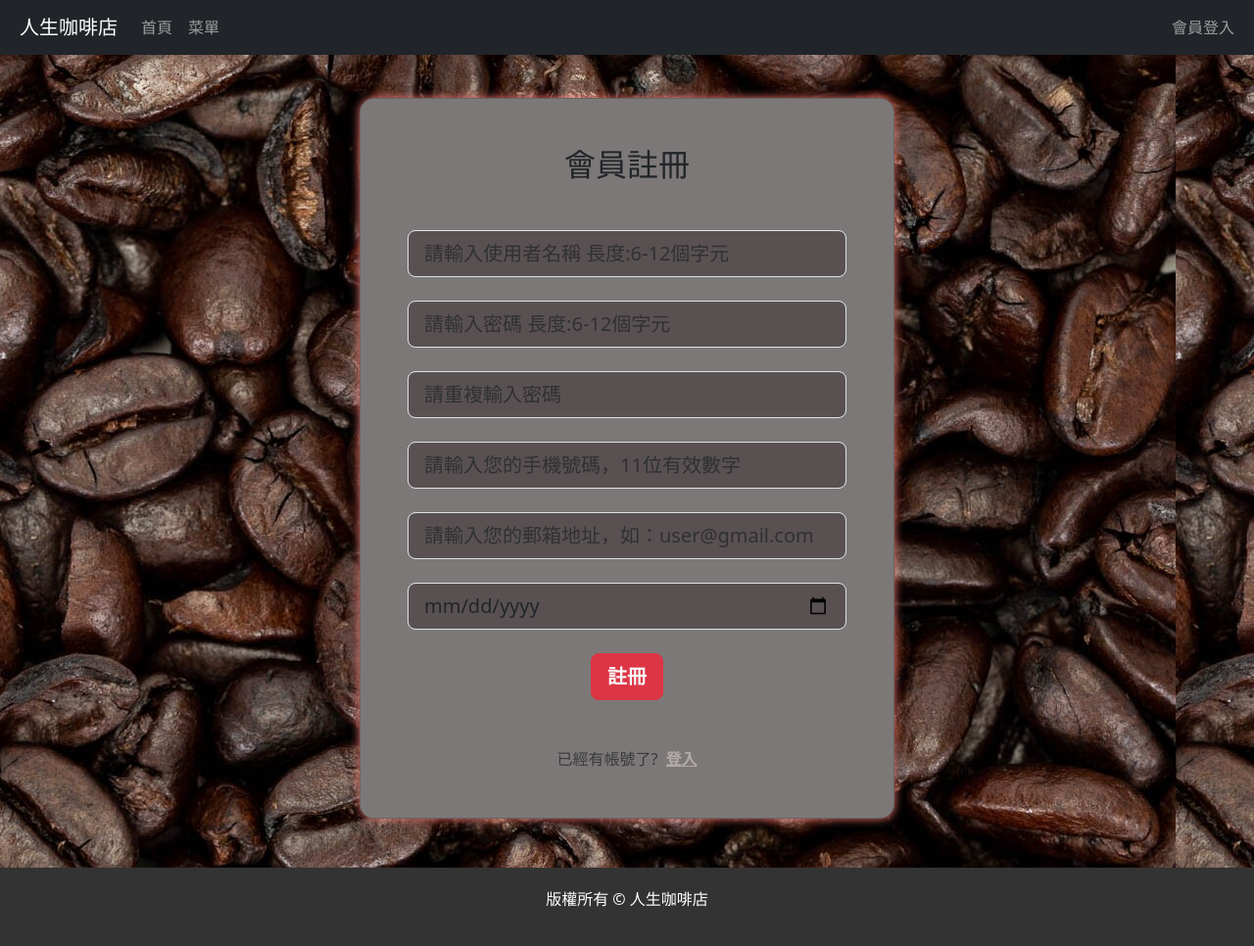
After one commit to DennisHsuan/interview_project, a Django app: page /useradd/ in a window 1280 px wide. The commit adds this page. Shown: the whole page at 98% size. Run offline with Django 4.2, Linux system fonts and the light colour scheme.

Commit message:
Registered member completed

```diff
--- a/interview_project/settings.py
+++ b/interview_project/settings.py
@@ -132,3 +132,4 @@ STATICFILES_DIRS=[os.path.join(BASE_DIR,'static'),]
 # https://docs.djangoproject.com/en/4.1/ref/settings/#default-auto-field
 
 DEFAULT_AUTO_FIELD = 'django.db.models.BigAutoField'
+AUTH_USER_MODEL = 'myapp.User' #用內鍵模組+新增內容
--- a/interview_project/urls.py
+++ b/interview_project/urls.py
@@ -21,5 +21,7 @@ urlpatterns = [
     path('admin/', admin.site.urls),
     path('index/', views.index), #首頁
     path('menu/',views.menu), #菜單(含新品)
-    path('test/',views.test),
+    path('userlogin/',views.userlogin), #登入會員
+    path('useradd/',views.useradd), #註冊會員
+    path('userlogout/', views.userlogout), #會員登出
 ]
--- a/myapp/models.py
+++ b/myapp/models.py
@@ -1,4 +1,6 @@
 from django.db import models
+#新增django.user模組
+from django.contrib.auth.models import AbstractUser
 
 # Create your models here.
 class ProductModel(models.Model):
@@ -6,3 +8,7 @@ class ProductModel(models.Model):
     pprice = models.IntegerField(null=False)
     pimage = models.CharField(max_length=40, null=False)
     pdescription = models.TextField(null = False)
+
+class User(AbstractUser):#使用django內鍵新增帳號，來增加需要的欄位
+    cBirthday = models.DateField(null=True)
+    cPhone = models.CharField(max_length=10)
--- a/myapp/views.py
+++ b/myapp/views.py
@@ -1,6 +1,11 @@
-from django.shortcuts import render
+from django.shortcuts import render, redirect
 from django.http import HttpResponse
-from myapp.models import ProductModel
+from myapp.models import ProductModel, User
+#使用者登入
+from django.contrib import auth
+from django.contrib.auth import authenticate
+#註冊帳號時間
+from datetime import datetime
 
 # Create your views here.
 #建立首頁輪播圖片(跟資料庫互通資料)
@@ -22,5 +27,72 @@ def menu(request):
         productlist.append(product)
     return render(request, 'menu.html', locals())
 
+def userlogin(request):
+    message=""
+    if request.method == "POST":
+        username = request.POST['username']
+        userPassword = request.POST['userPassword']
+        print(username+" "+userPassword)
+        user = authenticate(username=username, password=userPassword) #password(資料庫裡面名稱ID)=userPassword(取得HTML前端使用者輸入的資料)
+        if user is not None:
+            auth.login(request, user)
+            return redirect('/index/')
+        else:
+            message = "登入失敗!"
+            return render(request, 'userlogin.html', locals())
+    else:
+    # return HttpResponse("測試")
+        useradd_success_status=False #成功登入狀態=False
+        return render(request, 'userlogin.html', locals())
+
+def useradd(request):
+    if request.method == "POST":
+        username = request.POST['username']
+        userPassword = request.POST['userPassword']
+        userRePassword = request.POST['userRePassword']
+        userPhone = request.POST['userPhone']
+        userBirthday = request.POST['userBirthday']
+        userEmail = request.POST['userEmail']
+
+        # print(username+" "+userPassword+" "+userRePassword+" "+userPhone+" "+userBirthday+" "+userEmail)
+        # print(type(userBirthday)) #<class 'str'>
+
+        #判斷是否登入
+        try:
+            user=User.objects.get(username=username)
+        except:
+            user=None
+
+        if user!=None: #帳號如果設定過就跳回useradd.html
+            print("帳號已建立")
+            password_check=True #密碼檢查
+            return render(request, "useradd.html",locals())
+        else:
+            if userPassword != userRePassword: #密碼跟確認密碼不同時跳回useradd.html
+                password_check=False
+                return render(request, "useradd.html",locals())
+            else:
+                print("可註冊")
+                #儲存至資料庫
+                user = User.objects.create_user(username, userEmail, userPassword)
+                user.is_staff = False	# 工作人員狀態，設定True則可以登入admin後台
+                user.is_active = True   # True該用戶可登入
+                user.cPhone = userPhone
+                userBirthday=datetime.strptime(userBirthday,'%Y-%m-%d') #取得HTML的資料後因是字串，所以還要轉成物件
+                # print(type(userBirthday)) #<class 'datetime.datetime'>
+                user.cBirthday = userBirthday
+                user.save()
+                useradd_success_status=True #註冊成功
+                return render(request, "userlogin.html",locals())
+    else:
+        user=None #註冊帳號檢查
+        password_check=True #密碼檢查
+        return render(request, "useradd.html",locals())
+    # return HttpResponse("測試")
+
+def userlogout(request):
+    auth.logout(request)
+    return redirect('/index/')
+
 def test(request):
     return render(request, 'test.html', locals())
--- a/templates/base.html
+++ b/templates/base.html
@@ -19,6 +19,10 @@
         padding: 20px;
         text-align: center;
       }
+      /* 指標滑動到的時候 */
+      .navbar-nav a:hover{
+        background-color: red;
+      }
     </style>
   </head>
   <body>
@@ -37,6 +41,17 @@
             <li class="nav-item">
               <a class="nav-link" href="/menu/">菜單</a>
             </li>
+          </ul>
+          <!-- 會員登入 -->
+          <ul class="navbar-nav">
+            <li class="nav-item">
+              {% if request.user.is_authenticated %}
+              <a class="nav-link" href="/userlogout/">會員登出</a>
+              {% else %}
+              <a class="nav-link" href="/userlogin/">會員登入</a>
+              {% endif %}
+            </li>
+          </ul>
       </div>
     </nav>
     {% block content %}
--- a/templates/index.html
+++ b/templates/index.html
@@ -8,8 +8,9 @@
     color:white;
   }
   img{
-    height: 700px;
+    height: auto;
     max-width: 100%;
+    /* max-height: auto; */
   }
   /* span 設定背景跟hover(滑動)變色 */
   span{
@@ -26,7 +27,7 @@
 <div id="carouselExampleCaptions" class="carousel slide" data-bs-ride="carousel">
   <div class="carousel-inner">
     {% for product in productlist %}
-    <div class="carousel-item {% if product.pimage == 'americano.png' %} active {% endif %}" data-bs-interval="3000">
+    <div class="carousel-item {% if product.pimage == 'A1.png' %} active {% endif %}" data-bs-interval="3000">
       <img src="/static/images/products/{{product.pimage}}" class="d-block w-100" alt="...">
       <!-- product就是views.py裡面跟資料庫要資料後再進來執行的 -->
       <div class="carousel-caption d-none d-md-block">
--- /dev/null
+++ b/templates/useradd.html
@@ -0,0 +1,115 @@
+{% extends 'base.html' %}
+{% block title %}<title>會員註冊</title>{% endblock %}
+{% load static %}
+<link href="https://cdn.jsdelivr.net/npm/bootstrap@5.2.0/dist/css/bootstrap.min.css" rel="stylesheet"
+integrity="sha384-gH2yIJqKdNHPEq0n4Mqa/HGKIhSkIHeL5AyhkYV8i59U5AR6csBvApHHNl/vI1Bx" crossorigin="anonymous">
+<script src="https://cdn.jsdelivr.net/npm/bootstrap@5.2.0/dist/js/bootstrap.bundle.min.js"
+integrity="sha384-A3rJD856KowSb7dwlZdYEkO39Gagi7vIsF0jrRAoQmDKKtQBHUuLZ9AsSv4jD4Xa"
+crossorigin="anonymous"></script>
+<style>
+.gradient-custom-4 {
+    /* fallback for old browsers */
+    background: #84fab0;
+
+    /* Chrome 10-25, Safari 5.1-6 */
+    background: -webkit-linear-gradient(to right, rgba(132, 250, 176, 1), rgba(143, 211, 244, 1));
+
+    /* W3C, IE 10+/ Edge, Firefox 16+, Chrome 26+, Opera 12+, Safari 7+ */
+    background: linear-gradient(to right, rgba(132, 250, 176, 1), rgba(143, 211, 244, 1))
+}
+.bg{
+    background-position: center center;
+}
+</style>
+
+{% block content %}
+{% if user != None %}
+<!-- <h2>已有帳號，請重新輸入帳號</h2> -->
+<script Language="JavaScript">
+    alert("已有帳號，請重新輸入帳號!")
+</script>
+{% endif %}
+
+{% if not password_check %}
+<!-- <h2>已有帳號，請重新輸入帳號</h2> -->
+<script Language="JavaScript">
+    alert("密碼輸入錯誤!")
+</script>
+{% endif %}
+
+<section class="bg-image" style="background-image: url(/static/images/page/bg_image.png)">
+    <div class="mask d-flex align-items-center h-100 gradient-custom-3">
+        <div class="container h-100" style="padding-top: 100px; padding-bottom: 50px; ">
+            <div class="row d-flex justify-content-center align-items-center h-100">
+                <div class="col-12 col-md-9 col-lg-7 col-xl-6">
+                    <div class="card" style="border-radius: 15px;background-color: #7d7878; box-shadow:0px 0px 10px 0px rgb(237, 117, 109);">
+                        <div class="card-body p-5">
+                            <h2 class="text-uppercase text-center mb-5">會員註冊</h2>
+                            <form action="/useradd/" method="post">
+                                {% csrf_token %}
+                                <div class="form-outline mb-4">
+                                    <input type="text" id="username" name="username"
+                                        class="form-control form-control-lg" placeholder="請輸入使用者名稱 長度:6-12個字元"
+                                        style="background-color: #595151; color: #e9d9d9;"
+                                        required />
+                                    <!-- <label class="form-label" for="username">姓名</label> -->
+                                </div>
+
+                                <div class="form-outline mb-4">
+                                    <input type="password" id="userPassword" name="userPassword"
+                                        class="form-control form-control-lg" for="userPassword"
+                                        style="background-color: #595151; "
+                                        placeholder="請輸入密碼 長度:6-12個字元" required />
+                                    <!-- <label class="form-label">密碼</label> -->
+                                </div>
+
+                                <div class="form-outline mb-4">
+                                    <input type="password" id="userRePassword" name="userRePassword"
+                                        class="form-control form-control-lg"
+                                        style="background-color: #595151; color: #e9d9d9;"
+                                        placeholder="請重複輸入密碼" required />
+                                    <!-- <label class="form-label" for="userRePassword">確認密碼</label> -->
+                                </div>
+
+                                <div class="form-outline mb-4">
+                                    <input type="text" id="userPhone" name="userPhone"
+                                        class="form-control form-control-lg"
+                                        style="background-color: #595151; color: #e9d9d9;"
+                                        placeholder="請輸入您的手機號碼，11位有效數字"
+                                        required />
+
+                                    <!-- <label class="form-label" for="form3Example3cg">手機號碼</label> -->
+                                </div>
+                                <div class="form-outline mb-4">
+                                    <input type="email" id="userEmail" name="userEmail"
+                                        class="form-control form-control-lg"
+                                        style="background-color: #595151; color: #e9d9d9;"
+                                        placeholder="請輸入您的郵箱地址，如：user@gmail.com" required />
+                                    <!-- <label class="form-label" for="form3Example3cg">電子郵箱</label> -->
+                                </div>
+
+                                <div class="form-outline mb-4">
+                                    <input type="date" id="userBirthday" name="userBirthday"
+                                        class="form-control form-control-lg"
+                                        style="background-color: #595151;"
+                                        required />
+                                    <!-- <label class="form-label" for="userBirthday">生日</label> -->
+                                </div>
+                                <div class="d-flex justify-content-center">
+                                    <input class="btn btn-danger btn-block btn-lg gradient-custom-4 text-light"
+                                        style="font-weight:bold;"
+                                        id="xiao-submit-button" type="submit" value="註冊">
+                                </div>
+
+                                <p class="text-center text-muted mt-5 mb-0">已經有帳號了?&ensp;<a href="/userlogin/"
+                                        class="fw-bold text-body"><u style="color: #b3abab;">登入</u></a></p>
+                            </form>
+
+                        </div>
+                    </div>
+                </div>
+            </div>
+        </div>
+    </div>
+</section>
+{% endblock %}
```
Also changed, not shown: myapp/database.sql (deleted, +0 -43 lines), templates/menu.html (+52 -50 lines), templates/test.html (deleted, +0 -12 lines), templates/userlogin.html (added, +60 -0 lines), myapp/migrations/0003_user.py (added), static/images/page/bg_image.png (added), static/images/products/A1.png (added), static/images/products/Americano.png (deleted), static/images/products/cappuccino.png, static/images/products/cold.png, static/images/products/latte.png, 1 other file.
